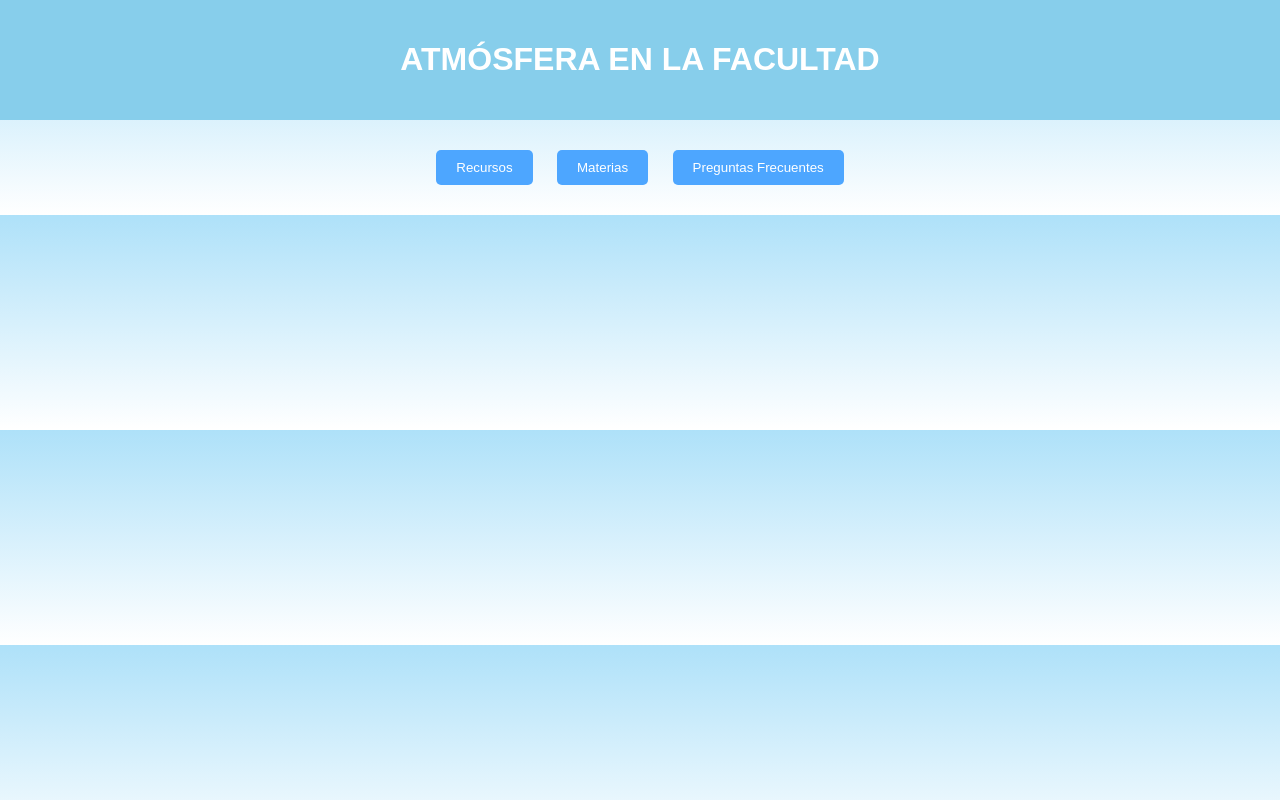
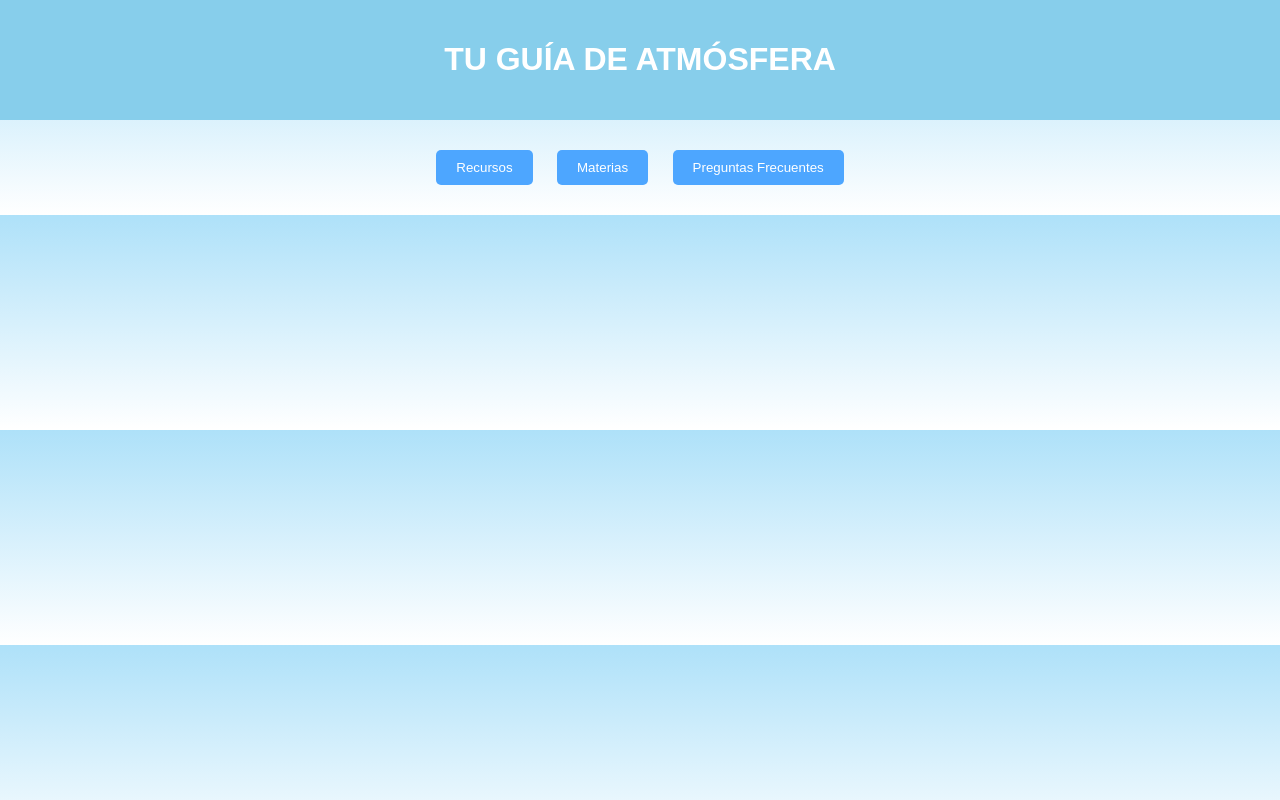
Before and after one commit to SilSorli/Pagina-Atmosfera, a plain HTML site: page index.html in a window 1280 px wide. Drawn offline with Linux system fonts and the light colour scheme.

Commit message:
Correct title and header text casing in HTML

```diff
--- a/index.html
+++ b/index.html
@@ -2,12 +2,12 @@
 <html lang="es">
 <head>
   <meta charset="UTF-8">
-  <title>TU GUÍA DE Atmósfera</title>
+  <title>TU GUÍA DE ATMÓSFERA</title>
   <link rel="stylesheet" href="style.css">
 </head>
 <body>
   <header>
-    <h1>ATMÓSFERA EN LA FACULTAD</h1>
+    <h1>TU GUÍA DE ATMÓSFERA</h1>
   </header>
   <nav>
     <button onclick="mostrar('recursos')">Recursos</button>
```
